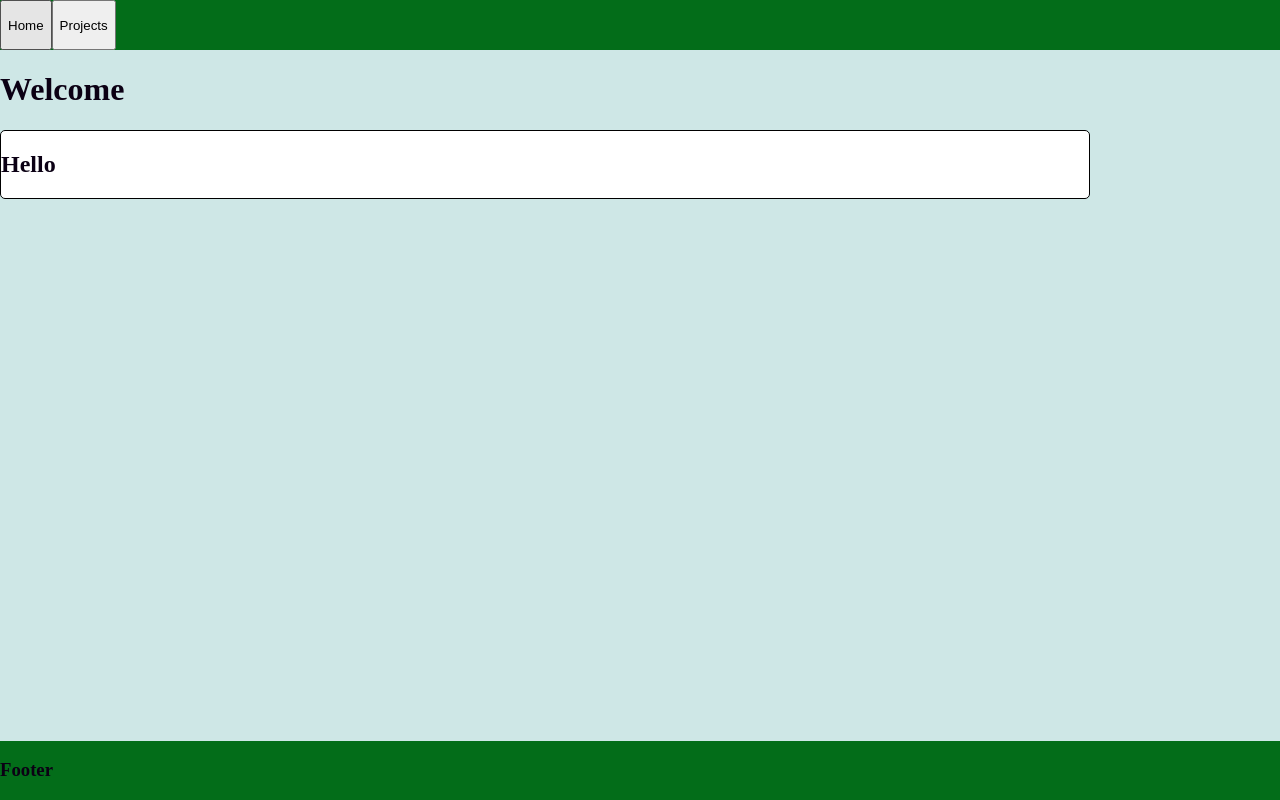
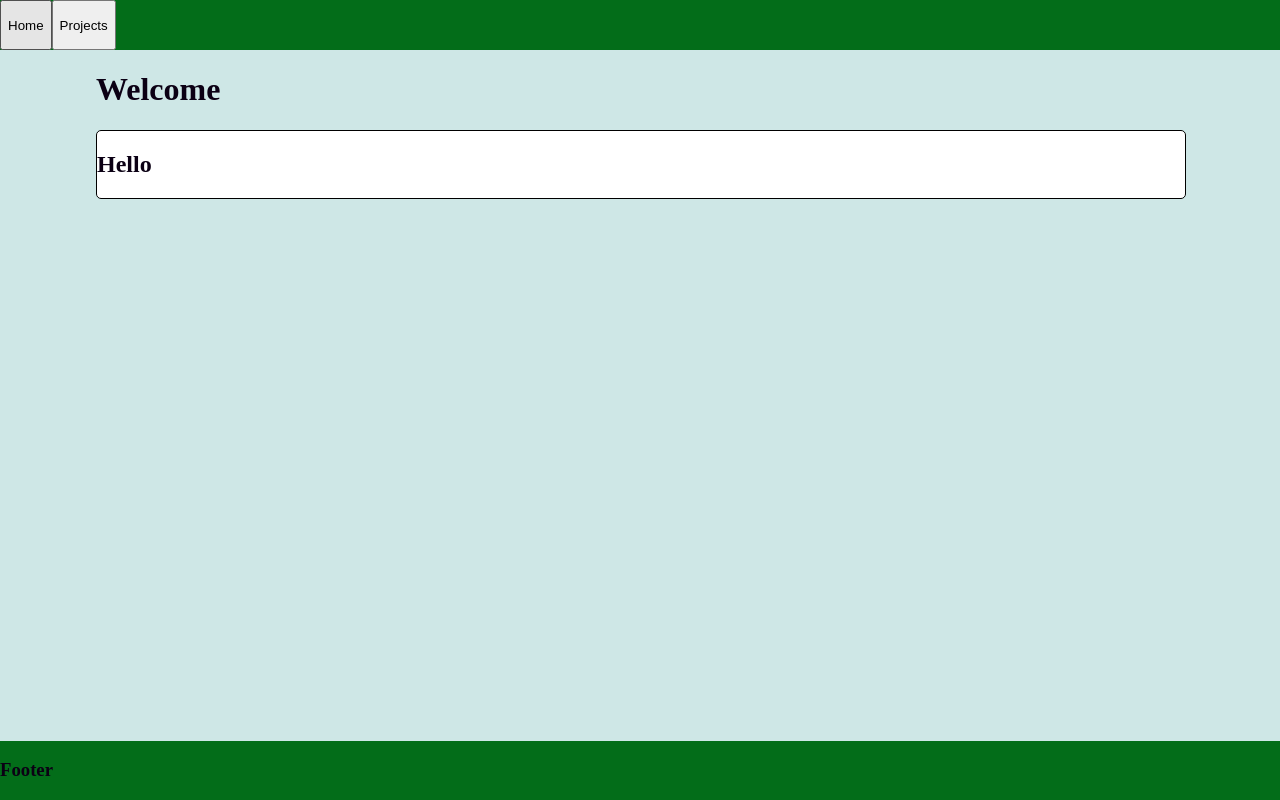
Before and after one commit to Devportej/danielporterjWeb, a React (Vite) app: page / in a window 1280 px wide. Built offline with nearby package versions, Linux system fonts and the light colour scheme.

Commit message:
style: update margin handling

```diff
--- a/src/App.css
+++ b/src/App.css
@@ -13,4 +13,5 @@ body {
 
 .body {
   width: 85%;
+  margin: auto;
 }
--- a/src/Home/home.css
+++ b/src/Home/home.css
@@ -1,4 +1,3 @@
 .home {
     width: 100%;
-    margin: auto;
 }
```
